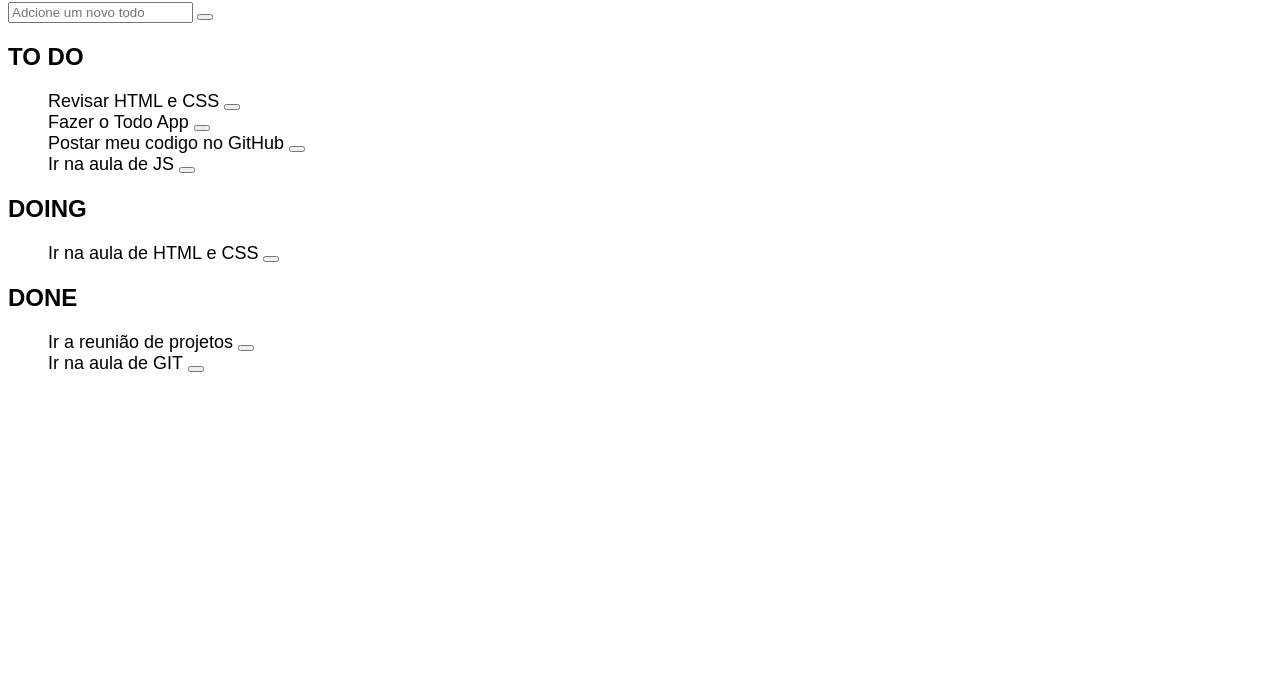
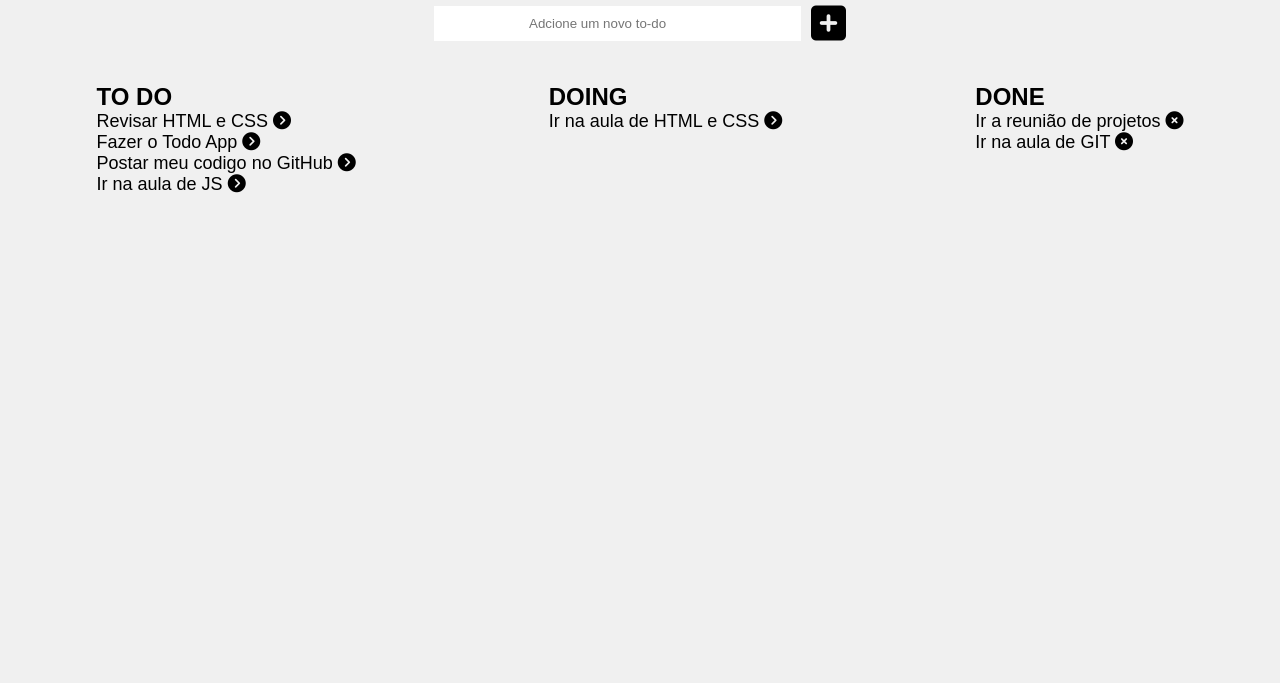
Before and after one commit to LuLCotrim/To-Do-List-Project, a plain HTML site: page index.html in a window 1280 px wide. Shown: the part 117-800 px from the top of the page. Drawn offline with Linux system fonts and the light colour scheme.

Commit message:
Added Divs on HTML file and formated on CSS file

```diff
--- a/css/style.css
+++ b/css/style.css
@@ -1,10 +1,45 @@
+*{
+    margin: 0;
+    padding: 0;
+}
+
 body{
-    font-family: Arial, Helvetica, sans-serif
+    font-family: Arial, Helvetica, sans-serif;
+    background: #f0f0f0;
+}
+
+button{
+    border: none;
+    background: none;
+}
+
+input{
+    padding: 10px 95px;
+    outline: none;
+    border: none;
+    margin-right: 10px;
 }
 
 h1{
     font-size: 48px;
+    text-align: center;
+    margin-bottom: 15px;
+    margin-top: 50px;
 }
+
+.all{
+    display: flex;
+    justify-content: space-around;
+}
+
+.addTodo{
+    display: flex;
+    text-align: center;
+    justify-content: center;
+    align-items: center;
+    margin-bottom: 40px;
+}
+
 h2{
     font-size: 24px;
 }
@@ -12,3 +47,12 @@ h2{
     font-size: 18px;
     list-style: none;
 }
+#add{
+
+}
+.passar{
+
+}
+.excluir{
+
+}
--- a/index.html
+++ b/index.html
@@ -6,56 +6,76 @@
     <meta http-equiv="X-UA-Compatible" content="ie=edge">
     <title>To-Do List</title>
     <link rel="stylesheet" href="./css/style.css">
+    <script src="https://kit.fontawesome.com/3099c9805d.js" crossorigin="anonymous"></script>
 </head>
 <body>
-    <h1>
-        TODO APP
-    </h1>
-    <input type="text" placeholder="Adcione um novo todo">
-    <button></button>
+    <div >
+        <h1>TO-DO APP</h1>
+        <div class="addTodo">
+            <input type="text" placeholder="Adcione um novo to-do" id="">
+            <button id="add">
+                <i class="fas fa-plus-square" style="font-size: 40px"></i>
+            </button>
+        </div>
+        <div class="all">
             <div>
-        <div>
-            <h2>
-                TO DO
-            </h2>
+                <h2>TO DO</h2>
                 <ul>
                     <li class="lista">
-                    Revisar HTML e CSS <button></button>
+                        Revisar HTML e CSS
+                        <button class="passar">
+                            <i class="fas fa-chevron-circle-right" style="font-size: 18px"></i>
+                        </button>
                     </li>
                     <li class="lista">
-                    Fazer o Todo App <button></button>
+                        Fazer o Todo App
+                        <button class="passar">
+                            <i class="fas fa-chevron-circle-right" style="font-size: 18px"></i>
+                        </button>
                     </li>
                     <li class="lista">
-                    Postar meu codigo no GitHub <Button></Button>
+                        Postar meu codigo no GitHub
+                        <button class="passar">
+                            <i class="fas fa-chevron-circle-right" style="font-size: 18px"></i>
+                        </Button>
                     </li>
                     <li class="lista">
-                    Ir na aula de JS <button></button>
+                        Ir na aula de JS
+                        <button class="passar">
+                            <i class="fas fa-chevron-circle-right" style="font-size: 18px"></i>
+                        </button>
                     </li>
                 </ul>
             </div>
             <div>
-            <h2>
-                DOING
-            </h2>
+                <h2>DOING</h2>
                 <ul>
                     <li class="lista">
-                    Ir na aula de HTML e CSS <button></button>
+                        Ir na aula de HTML e CSS
+                        <button class="passar">
+                            <i class="fas fa-chevron-circle-right" style="font-size: 18px"></i>
+                        </button>
                     </li>
                 </ul>
             </div>
             <div>
-            <h2>
-                DONE
-            </h2>
+                <h2>DONE</h2>
                 <ul>
                     <li class="lista">
-                    Ir a reunião de projetos <button></button>
+                        Ir a reunião de projetos
+                        <button class="excluir">
+                            <i class="fas fa-times-circle" style="font-size: 18px"></i>
+                        </button>
                     </li>
                     <li class="lista">
-                    Ir na aula de GIT <button></button>
+                        Ir na aula de GIT
+                        <button class="excluir">
+                            <i class="fas fa-times-circle" style="font-size: 18px"></i>
+                        </button>
                     </li>
                 </ul>
             </div>
         </div>
+    </div>
 </body>
 </html>
```
Lines whose indentation alone changed are shown as unchanged.
